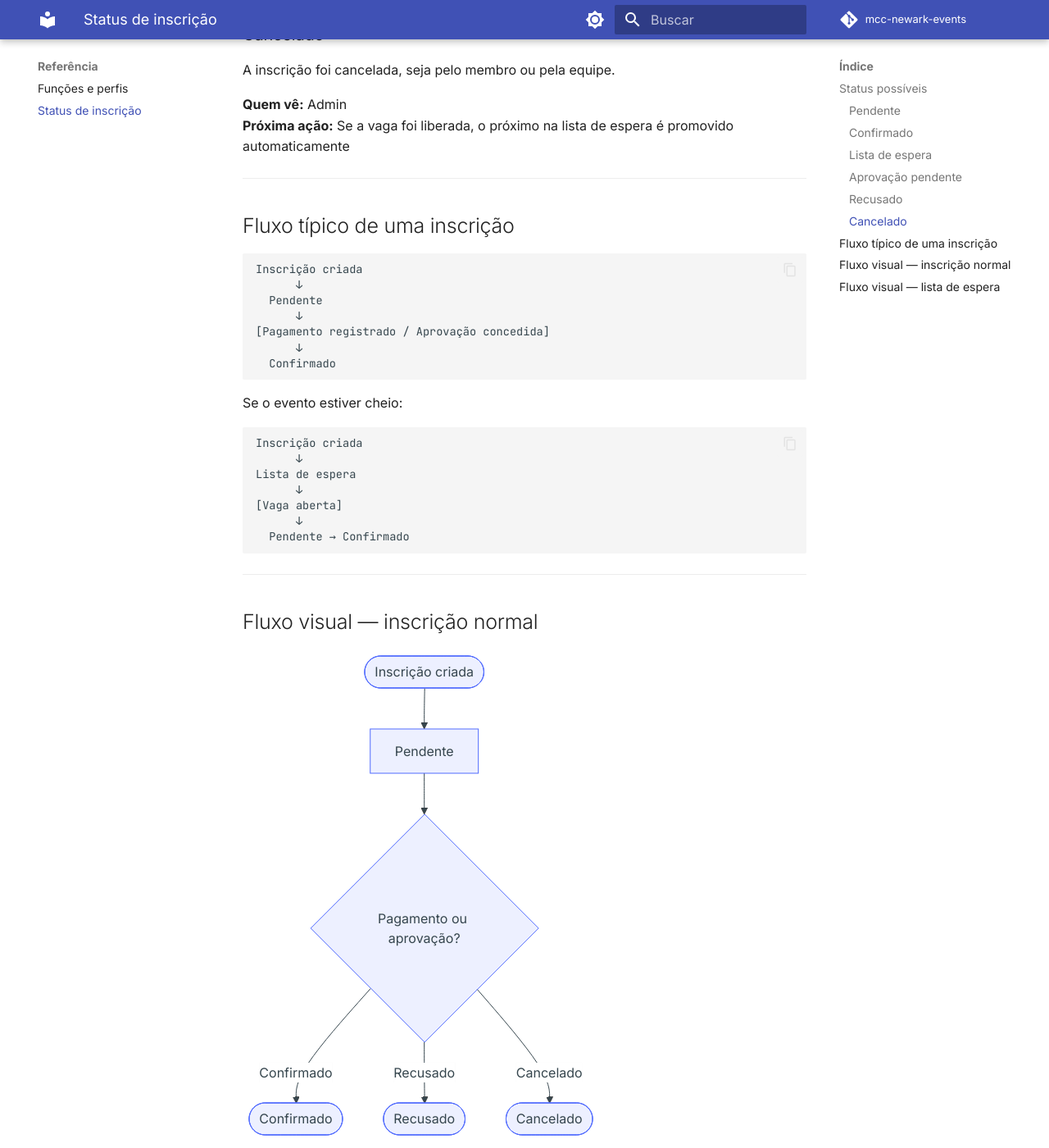
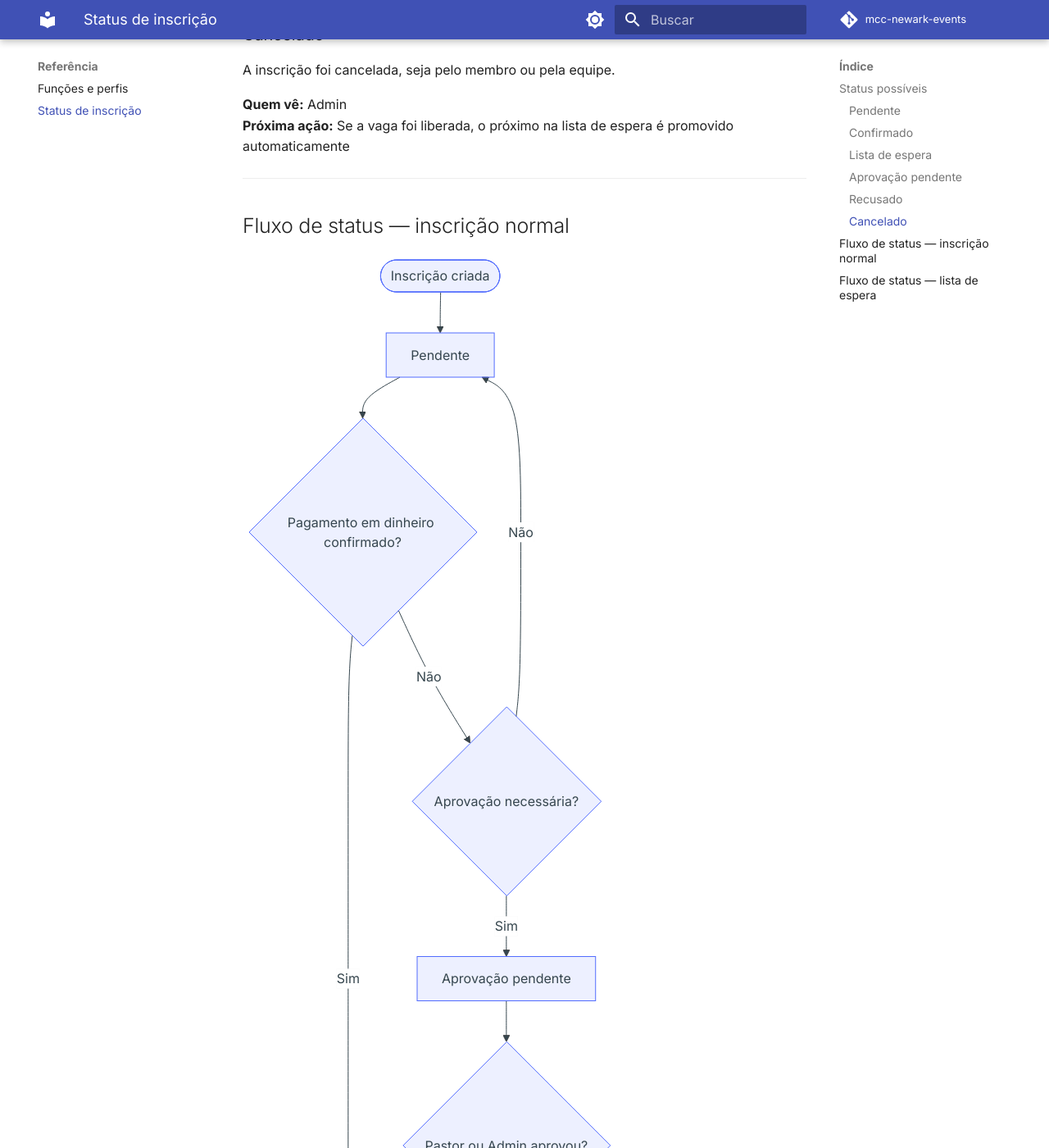
Before and after one commit to MCC-Newark-Hub/events-app, an MkDocs documentation site: the page built from docs/reference/statuses.md, in a window 1280 px wide and 1400 px high, scrolled down 1429 px. Shown: the whole window at 82% size. Built offline with MkDocs 1.6.1 and Material for MkDocs 9.7.7, drawn with Linux system fonts in a browser that asks for light colours; comment, search, counter and statistics services are not loaded; some of the changed text lies outside the part shown.

Commit message:
docs: add Mermaid diagrams for all flows and data model

````diff
--- a/docs/reference/statuses.md
+++ b/docs/reference/statuses.md
@@ -54,49 +54,33 @@
 
 ---
 
-## Fluxo típico de uma inscrição
+## Fluxo de status — inscrição normal
 
-```
-Inscrição criada
-      ↓
-  Pendente
-      ↓
-[Pagamento registrado / Aprovação concedida]
-      ↓
-  Confirmado
+```mermaid
+flowchart TD
+    A([Inscrição criada]) --> B[Pendente]
+    B --> C{Pagamento em dinheiro confirmado?}
+    C -->|Sim| D([Confirmado])
+    C -->|Não| E{Aprovação necessária?}
+    E -->|Sim| F[Aprovação pendente]
+    E -->|Não| B
+    F --> G{Pastor ou Admin aprovou?}
+    G -->|Sim| D
+    G -->|Não| H([Recusado])
+    D --> I{Cancelamento?}
+    I -->|Sim| J([Cancelado])
+    I -->|Não| D
 ```
 
-Se o evento estiver cheio:
-```
-Inscrição criada
-      ↓
-Lista de espera
-      ↓
-[Vaga aberta]
-      ↓
-  Pendente → Confirmado
-```
-
----
-
-## Fluxo visual — inscrição normal
+## Fluxo de status — lista de espera
 
 ```mermaid
-graph TD
-  A([Inscrição criada]) --> B[Pendente]
-  B --> C{Pagamento ou aprovação?}
-  C -->|Confirmado| D([Confirmado])
-  C -->|Recusado| E([Recusado])
-  C -->|Cancelado| F([Cancelado])
+flowchart TD
+    A([Inscrição criada]) --> B[Lista de espera]
+    B --> C{Vaga disponível?}
+    C -->|Não| B
+    C -->|Sim| D[Pendente]
+    D --> E{Pagamento confirmado?}
+    E -->|Sim| F([Confirmado])
+    E -->|Não| D
 ```
-
-## Fluxo visual — lista de espera
-
-```mermaid
-graph TD
-  A([Inscrição criada]) --> B[Lista de espera]
-  B --> C{Vaga abriu?}
-  C -->|Sim| D[Pendente]
-  C -->|Não| B
-  D --> E([Confirmado])
-```
--- a/mkdocs.yml
+++ b/mkdocs.yml
@@ -54,8 +54,10 @@
   - Referência:
     - Funções e perfis: reference/roles.md
     - Status de inscrição: reference/statuses.md
-  - Solução de problemas:
-    - Problemas de acesso: troubleshooting/login-issues.md
+  - Explicação:
+    - Ciclo de vida de um evento: explanation/event-lifecycle.md
+  - Para desenvolvedores:
+    - Modelo de dados: architecture/data-model.md
 
 extra:
   social:
````
Also changed, not shown: docs/architecture/data-model.md (+70 -149 lines), docs/explanation/event-lifecycle.md (added, +52 -0 lines), docs/reference/roles.md (+17 -0 lines), docs/tutorials/first-login.md (+19 -0 lines), docs/tutorials/register-member.md (+29 -0 lines).
